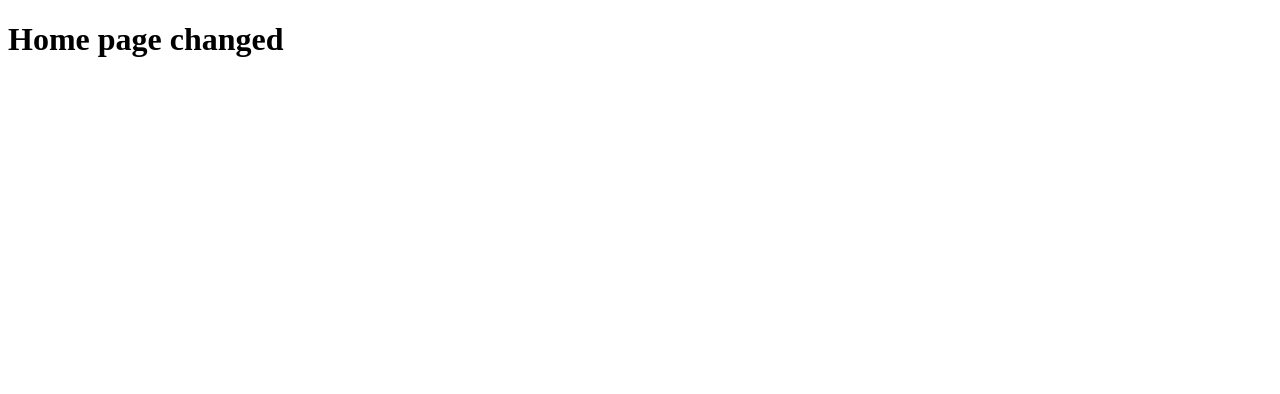
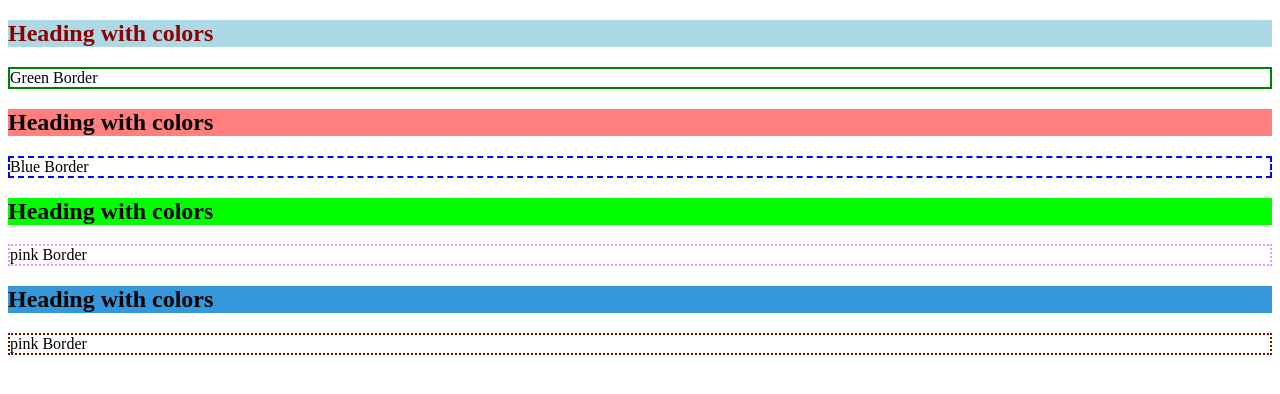
Before and after one commit to jaguell/test-bootcamp, a plain HTML site: page index.html in a window 1280 px wide. Drawn offline with Linux system fonts and the light colour scheme.

Commit message:
Update index from color style clases

```diff
--- a/index.html
+++ b/index.html
@@ -62,6 +62,20 @@ bola?
     <title>Full Stack Bootcamp</title>
   </head>
   <body>
-    <h1>Home page changed</h1>
+    <h2 style="background-color: lightblue; color: darkred">
+      Heading with colors
+    </h2>
+    <p style="border: 2px solid green">Green Border</p>
+
+    <h2 style="background-color: rgba(255, 0, 0, 0.5)">Heading with colors</h2>
+    <p style="border: 2px dashed rgba(0, 0, 255, 1)">Blue Border</p>
+
+    <h2 style="background-color: hsla(120, 100%, 50%, 1)">
+      Heading with colors
+    </h2>
+    <p style="border: 2px dotted hsla(280, 100%, 80%, 1)">pink Border</p>
+
+    <h2 style="background-color: #3498db">Heading with colors</h2>
+    <p style="border: 2px dotted #7d0c00">pink Border</p>
   </body>
 </html>
```
